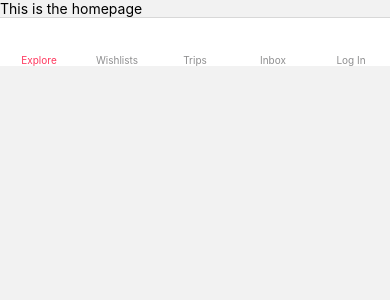
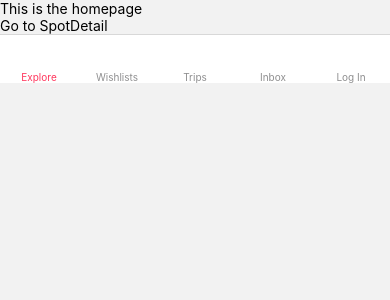
Before and after one commit to AnthonyBronca/FireBnB, a React Native app in the folder mobile/: screen /Home in a window 390 px wide. Shown: the top 300 px of the page. Built offline with nearby package versions, Linux system fonts and the light colour scheme; some icons are missing.

Commit message:
hooked up navigation of home and spotDetail

```diff
--- a/mobile/Navigation.tsx
+++ b/mobile/Navigation.tsx
@@ -14,7 +14,7 @@ const RootNavigation:React.FC = (): JSX.Element => {
 
     return (
         <NavigationContainer>
-            <Stack.Navigator screenOptions={screenOptions} initialRouteName="SpotDetail">
+            <Stack.Navigator screenOptions={screenOptions} initialRouteName="Home">
                 <Stack.Screen name='Home' component={Home} />
                 <Stack.Screen name='SpotDetail' component={SpotDetail} />
             </Stack.Navigator>
--- a/mobile/package.json
+++ b/mobile/package.json
@@ -27,9 +27,6 @@
     "navigation-react": "^4.5.1",
     "navigation-react-native": "^9.12.0",
     "react": "18.2.0",
-    "react-native": "0.73.2",
-    "react-native-svg": "^14.1.0",
-    "react-redux": "^9.1.0",
     "react-dom": "18.2.0",
     "react-native": "0.73.2",
     "react-native-elements": "^3.4.3",
@@ -37,7 +34,8 @@
     "react-native-safe-area-context": "^4.9.0",
     "react-native-svg": "^14.1.0",
     "react-native-web": "~0.19.6",
-    "react-navigation-collapsible": "^6.3.0"
+    "react-navigation-collapsible": "^6.3.0",
+    "react-redux": "^9.1.0"
   },
   "devDependencies": {
     "@babel/core": "^7.20.0",
--- a/mobile/screens/Home/Home.tsx
+++ b/mobile/screens/Home/Home.tsx
@@ -1,11 +1,24 @@
 import React from 'react';
 import { View, Text, SafeAreaView } from 'react-native';
 import NavBar from './Components/NavBar';
+import { TouchableOpacity } from 'react-native-gesture-handler';
 
-const Home = () => {
+interface IHome {
+  navigation: any
+}
+
+const Home: React.FC<IHome> = ({ navigation }) => {
+
+  const goToSpotDetail = () => {
+    navigation.push('SpotDetail')
+  }
+
   return (
     <SafeAreaView>
       <Text>This is the homepage</Text>
+      <TouchableOpacity onPress={goToSpotDetail}>
+        <Text>Go to SpotDetail</Text>
+      </TouchableOpacity>
       <NavBar/>
     </SafeAreaView>
   );
--- a/mobile/screens/SpotDetail/SpotDetail.tsx
+++ b/mobile/screens/SpotDetail/SpotDetail.tsx
@@ -19,7 +19,11 @@ import placeholder3 from './../../assets/placeholders/placeholder3.png'
 import placeholder4 from './../../assets/placeholders/placeholder4.png'
 import { fonts } from '../../constants/stylings/styles';
 
-const SpotDetail:React.FC = ():JSX.Element => {
+interface ISpotDetail {
+  navigation: any
+}
+
+const SpotDetail:React.FC<ISpotDetail> = ({navigation}):JSX.Element => {
 
   const imagePlaceHolders = [
     pineapple,
@@ -36,7 +40,7 @@ const SpotDetail:React.FC = ():JSX.Element => {
 
   return (
     <View style={styles.screenContainer}>
-      <TopNav />
+      <TopNav navigation={navigation} />
       <ScrollView>
       <Header />
         <SpotTitle />
--- a/mobile/screens/SpotDetail/components/TopNav.tsx
+++ b/mobile/screens/SpotDetail/components/TopNav.tsx
@@ -5,14 +5,26 @@ import { faChevronLeft } from '@fortawesome/free-solid-svg-icons/faChevronLeft'
 import { faArrowUpFromBracket } from '@fortawesome/free-solid-svg-icons/faArrowUpFromBracket';
 import { faHeart } from '@fortawesome/free-solid-svg-icons/faHeart';
 import { colors } from '../../../constants/stylings/styles';
+import { TouchableOpacity } from 'react-native-gesture-handler';
 
 
-const TopNav:React.FC = () => {
+interface ITopNav {
+    navigation: any
+}
+
+const TopNav:React.FC<ITopNav> = ({navigation}) => {
+
+    const goBack = () => {
+        navigation.pop()
+    }
+
   return (
     <View style={styles.topNavContainer}>
         <View>
             <View style={styles.button}>
-                <FontAwesomeIcon size={15} icon={faChevronLeft} />
+                <TouchableOpacity onPress={goBack}>
+                    <FontAwesomeIcon size={15} icon={faChevronLeft} />
+                </TouchableOpacity>
             </View>
         </View>
         <View style={styles.rightButtonContainer}>
```
Also changed, not shown: 1 other file (tests, documents, lock files or other folders).
